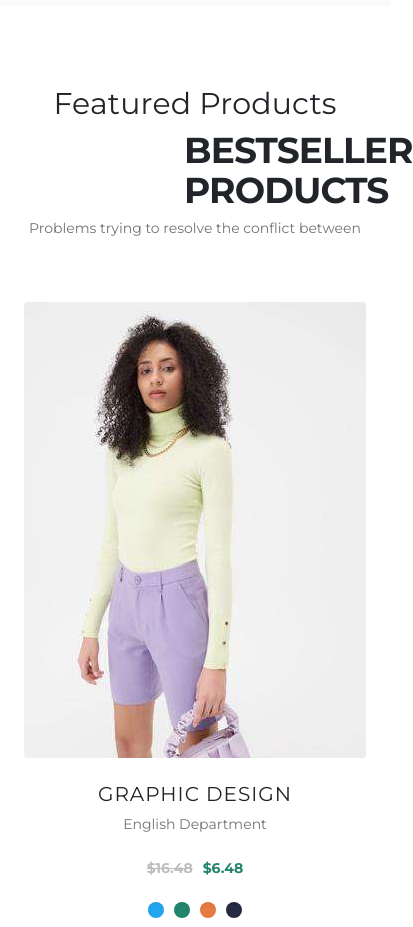
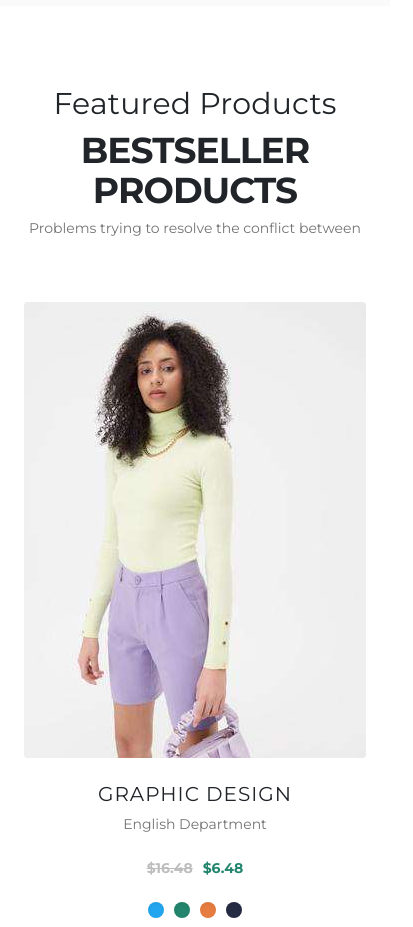
Before and after one commit to Drollax/e-commerce-project, a React (Vite) app: page / in a window 390 px wide. Shown: the part 3280-4207 px from the top of the page, 413 px wide, since content can reach past the window. Built offline with nearby package versions, Linux system fonts and the light colour scheme.

Commit message:
Getting Ready to showcase vercel try2

```diff
--- a/src/pages/HomePage.jsx
+++ b/src/pages/HomePage.jsx
@@ -85,7 +85,7 @@ const productImages = [
           <h4 className="!text-3xl !font-medium text-[#737373] ">
             Featured Products
           </h4>
-          <h2 className="!text-4xl !font-extrabold text-[#252B42] uppercase px-40 tracking-tight">
+          <h2 className="!text-4xl !font-extrabold text-[#252B42] uppercase tracking-tight lg:px-40">
             BESTSELLER PRODUCTS
           </h2>
           <p className="mx-auto !text-1xl font-medium text-[#737373]">
```
